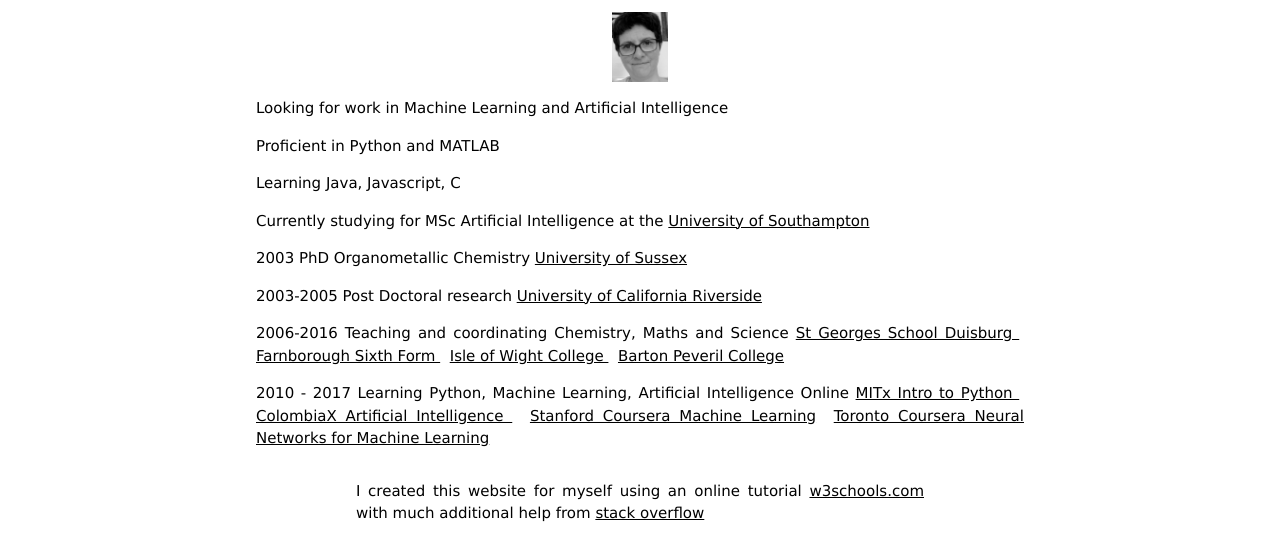
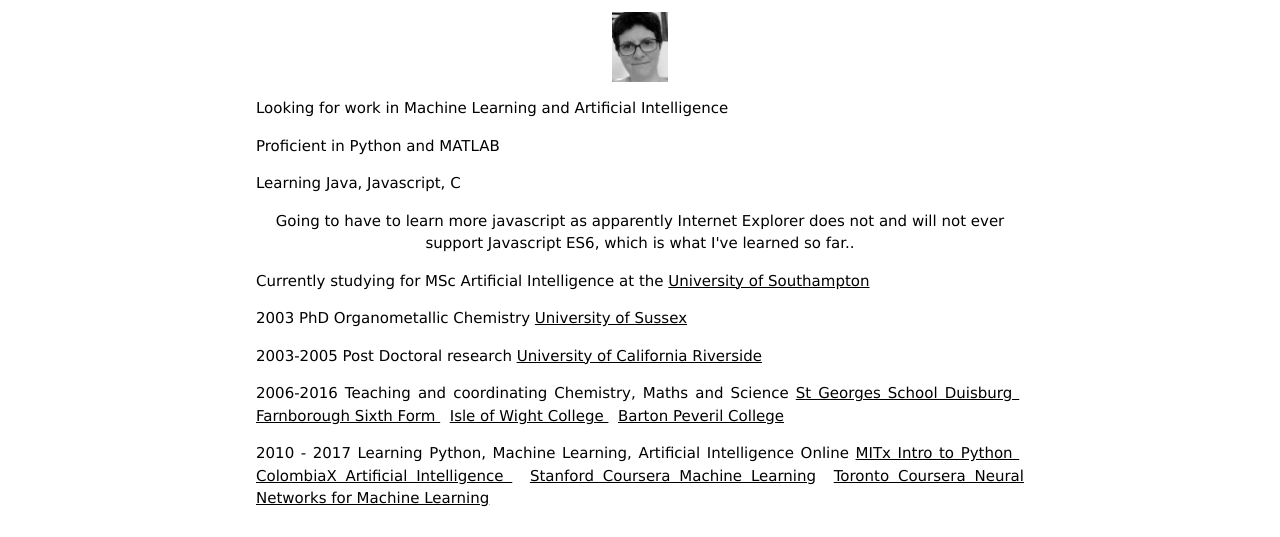
Before and after one commit to doctorjo/website, a plain HTML site: page index.html in a window 1280 px wide. Shown: the part 224-761 px from the top of the page. Drawn offline with nearby package versions, Linux system fonts and the light colour scheme.

Commit message:
comment on ie incompatibility

```diff
--- a/index.html
+++ b/index.html
@@ -33,6 +33,8 @@
     <p  class="w3-justify"> Looking for work in Machine Learning and Artificial Intelligence </p>
     <p  class="w3-justify">Proficient in Python and MATLAB </p>
     <p  class="w3-justify">Learning Java, Javascript, C </p>
+
+    <p> Going to have to learn more javascript as apparently Internet Explorer does not and will not ever support Javascript ES6, which is what I've learned so far..</p>
     <p  class="w3-justify">Currently studying for MSc Artificial Intelligence at the <a href="https://www.ecs.soton.ac.uk">University of Southampton<a> </p>
     <p  class="w3-justify"> 2003 PhD Organometallic Chemistry <a href="www.sussex.ac.uk"> University of Sussex </a> </p>
     <p  class="w3-justify"> 2003-2005 Post Doctoral research  <a href="www.ucr.edu"> University of California Riverside </a> </p>
```
Also changed, not shown: links.html (+2 -1 lines).
